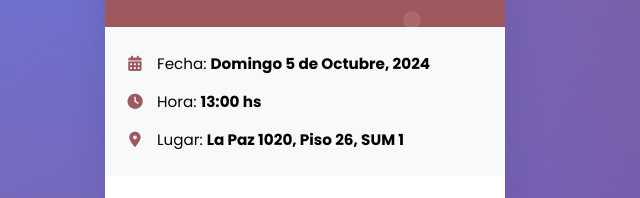
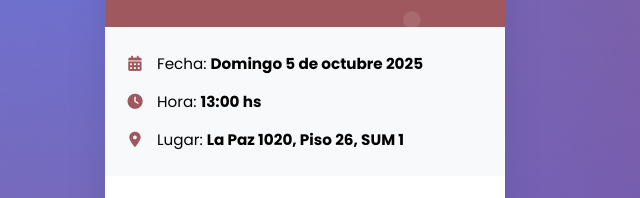
Before and after one commit to fsastre95/flordefiesta, a plain HTML site: page index.html in a window 1280 px wide. Shown: the part 213-411 px from the top of the page, 335-975 px from the left. Drawn offline with Linux system fonts and the light colour scheme.

Commit message:
Add files via upload
modifico fecha

```diff
--- a/index.html
+++ b/index.html
@@ -22,7 +22,7 @@
             <div class="event-details">
                 <div class="detail-item">
                     <i class="fas fa-calendar-alt"></i>
-                    <span>Fecha: <strong>Domingo 5 de Octubre, 2024</strong></span>
+                    <span>Fecha: <strong>Domingo 5 de octubre 2025</strong></span>
                 </div>
                 <div class="detail-item">
                     <i class="fas fa-clock"></i>
```
